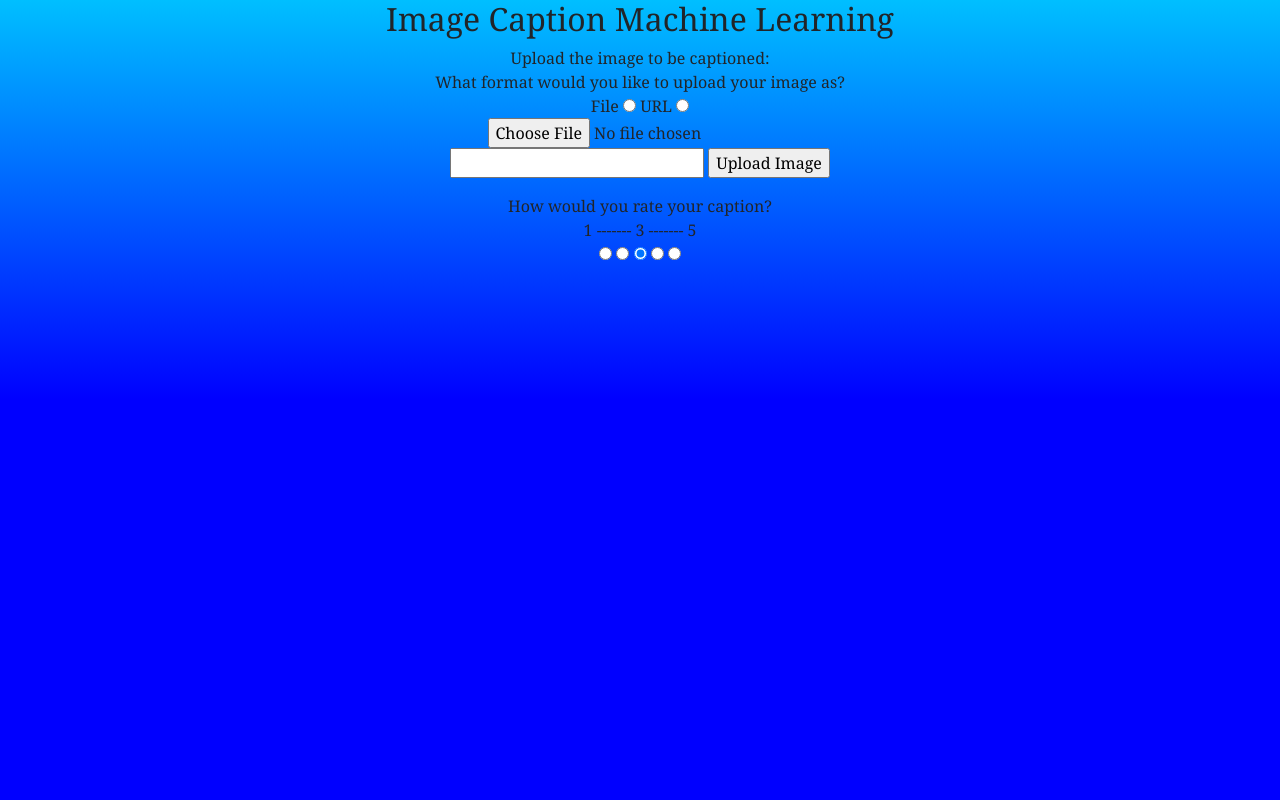
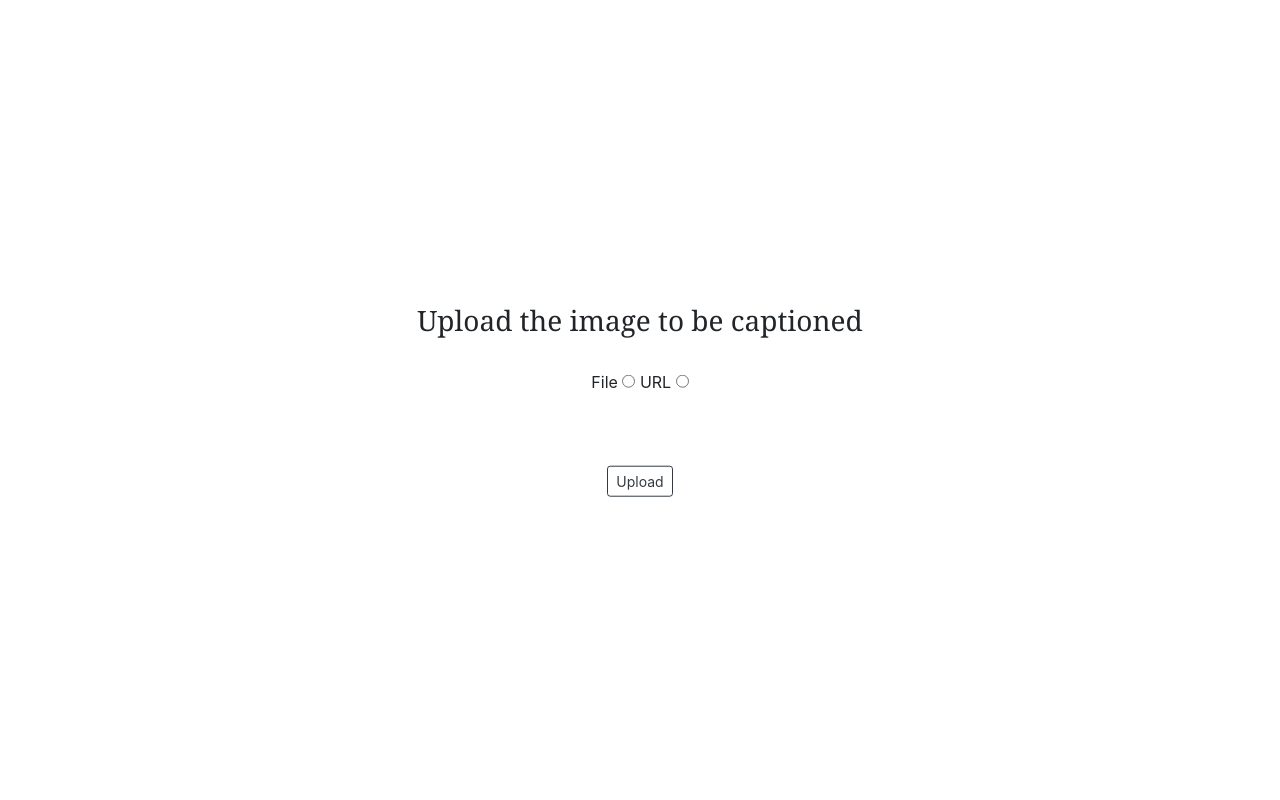
Before and after one commit to rbridges12/AI-caption-generator, a Python web app: template website/templates/ImageMLWebsite.html in a window 1280 px wide. Run offline with Jinja, Linux system fonts and the light colour scheme; the template is opened without the code that fills it, so the values that code supplies are empty; some libraries are stand-ins or nearby versions.

Commit message:
updated html with bootstrap buttons, implemented file upload

```diff
--- a/website/static/styles/Website.css
+++ b/website/static/styles/Website.css
@@ -1,7 +1,7 @@
 body
 {
-    background-color: rgb(211, 74, 211);
-    background-image: linear-gradient(deepskyblue, blue, blue);
+    background-color: #91e0ff;
+    /* background-image: linear-gradient(deepskyblue, blue, blue);   */
 }
 html, body
 {
@@ -12,9 +12,59 @@ h1 {
     font-family: Georgia;
     font-size: 32px;
     text-align: center;
+    color: #585858;
 }
 p {
     font-family: Georgia;
     font-size: 16px;
     text-align: center;
+    color: #585858;
 }
+
+.btn-e {
+    color: lightskyblue;
+    transition: all 0.5s;
+    position: relative;
+}
+
+.btn-e:hover {
+    opacity: 0.5;
+}
+
+.btn-three {
+    color: lightskyblue;
+    transition: all 0.5s;
+    position: relative;
+}
+
+.btn-three::before {
+    content: '';
+    position: center;
+    z-index: 1;
+    background-color: rgba(255, 255, 255, 0.1);
+    transition: all 0.3s;
+}
+
+.btn-three:hover::before {
+    opacity: 0;
+    transform: scale(0.5, 0.5);
+}
+
+.btn-three::after {
+    content: '';
+    position: absolute;
+    top: 0;
+    left: 0;
+    width: 100%;
+    height: 100%;
+    z-index: 1;
+    opacity: 0;
+    transition: all 0.3s;
+    border: 1px solid rgba(115, 50, 168, 0.5);
+    transform: scale(1.2, 1.2);
+}
+
+.btn-three:hover::after {
+    opacity: 1;
+    transform: scale(1, 1);
+}
--- a/website/templates/ImageMLWebsite.html
+++ b/website/templates/ImageMLWebsite.html
@@ -1,49 +1,70 @@
-<script src="https://code.jquery.com/jquery-3.5.1.min.js"></script>
-<link rel="stylesheet" href="https://stackpath.bootstrapcdn.com/bootstrap/4.5.0/css/bootstrap.min.css"
-      integrity="sha384-9aIt2nRpC12Uk9gS9baDl411NQApFmC26EwAOH8WgZl5MYYxFfc+NcPb1dKGj7Sk" crossorigin="anonymous">
-<!DOCTYPE html>
-<html>
-    <head>
-        <title>Image</title>
-        <meta name = "description", content = "Tool that generates Machine Learning based captions for user input images" />
-        <meta http-equiv = "pragma", content = "no-cache" />
-        <meta name = "robots", content = "no-follow" />
-        <link href = "{{ url_for('static',filename='styles/Website.css') }}", type = "text/css", rel = "stylesheet" />
-    <head>
-    <body >
-        <h1>Image Caption Machine Learning</h1>
-        <form action = "WEBSITE NAME HERE", method = "post">
-            <p>Upload the image to be captioned:
+<!doctype html>
+<html lang="en">
+
+<head>
+    <style>
+        h3 {text-align: center; font-family: Georgia;}
+        .container {
+            position: absolute;
+            top: 50%;
+            left: 50%;
+            -moz-transform: translateX(-50%) translateY(-50%);
+            -webkit-transform: translateX(-50%) translateY(-50%);
+            transform: translateX(-50%) translateY(-50%);
+        }
+        div.a {
+            text-align: center;
+        }
+
+    </style>
+
+    <!-- Required meta tags -->
+    <meta charset="utf-8">
+    <meta name="viewport" content="width=device-width, initial-scale=1, shrink-to-fit=no">
+
+    <!-- Bootstrap CSS -->
+    <link rel="stylesheet" href="https://stackpath.bootstrapcdn.com/bootstrap/4.3.1/css/bootstrap.min.css"
+        integrity="sha384-ggOyR0iXCbMQv3Xipma34MD+dH/1fQ784/j6cY/iJTQUOhcWr7x9JvoRxT2MZw1T" crossorigin="anonymous">
+
+</head>
+
+<body class = "container">
+    <div class="a">
+         <h3>Upload the image to be captioned </h3>
+        <form action="/file_upload" , method="post" , enctype="multipart/form-data">
                 <br />
-                What format would you like to upload your image as?
+                File <input type="radio" name="fileType" value="File" onclick = "getFile()" />
+                URL <input type="radio" name="fileType" value="URL" onclick = "getURL()" />
                 <br />
-                File <input type = "radio", name = "fileType", value = "File" />
-                URL <input type = "radio", name = "fileType", value = "URL" />
                 <br />
-                <input type = "file", name = "image" />
+                <input type = "file" id = "file" name = "image" style = "display:none" />
                 <br />
-                <input type = "url", name = "image" />
-                <input type = "submit", value = "Upload Image" />
-            </p>
-            <p> How would you rate your caption?
                 <br />
-                 1 ------- 3 ------- 5
-                <br />
-                <input type = "radio", name = "rating", value = "1" />
-                <input type = "radio", name = "rating", value = "2" />
-                <input type = "radio", name = "rating", value = "3", checked = "checked" />
-                <input type = "radio", name = "rating"m value = "4" />
-                <input type = "radio", name = "rating", value = "5" />
-            </p>
-        </form>
-        <script>
+                <input type="url" id = "url" size = 25 name="image" style = "display:none" />
+        <button type="submit" class="btn btn-outline-dark btn-sm"> Upload </button>
+     </div>
 
-            $(document).ready(function () {
+    <!-- Optional JavaScript -->
+    <!-- jQuery first, then Popper.js, then Bootstrap JS -->
+    <script src="https://code.jquery.com/jquery-3.3.1.slim.min.js"
+        integrity="sha384-q8i/X+965DzO0rT7abK41JStQIAqVgRVzpbzo5smXKp4YfRvH+8abtTE1Pi6jizo"
+        crossorigin="anonymous"></script>
+    <script src="https://cdnjs.cloudflare.com/ajax/libs/popper.js/1.14.7/umd/popper.min.js"
+        integrity="sha384-UO2eT0CpHqdSJQ6hJty5KVphtPhzWj9WO1clHTMGa3JDZwrnQq4sF86dIHNDz0W1"
+        crossorigin="anonymous"></script>
+    <script src="https://stackpath.bootstrapcdn.com/bootstrap/4.3.1/js/bootstrap.min.js"
+        integrity="sha384-JjSmVgyd0p3pXB1rRibZUAYoIIy6OrQ6VrjIEaFf/nJGzIxFDsf4x0xIM+B07jRM"
+        crossorigin="anonymous"></script>
+</body>
+</html>
 
-
-            });
-
-
-        </script>
-    </body>
-</html>
+<script>
+function getFile() {
+    document.getElementById("file").show()
+    document.getElementById("url").hide()
+};
+function getUrl() {
+    document.getElementById("url").show()
+    docuemt.getElementById("file").hide()
+}
+</script>
```
Also changed, not shown: ImageMLWebsite.html (deleted, +0 -34 lines), website/test_app.py (+51 -6 lines), website/uploads/1b.jpg (added), website/uploads/final_block_diagram.png (added), website/uploads/viz_sample-ab_2.png (added), website/uploads/viz_sample-ab_3.png (added).
